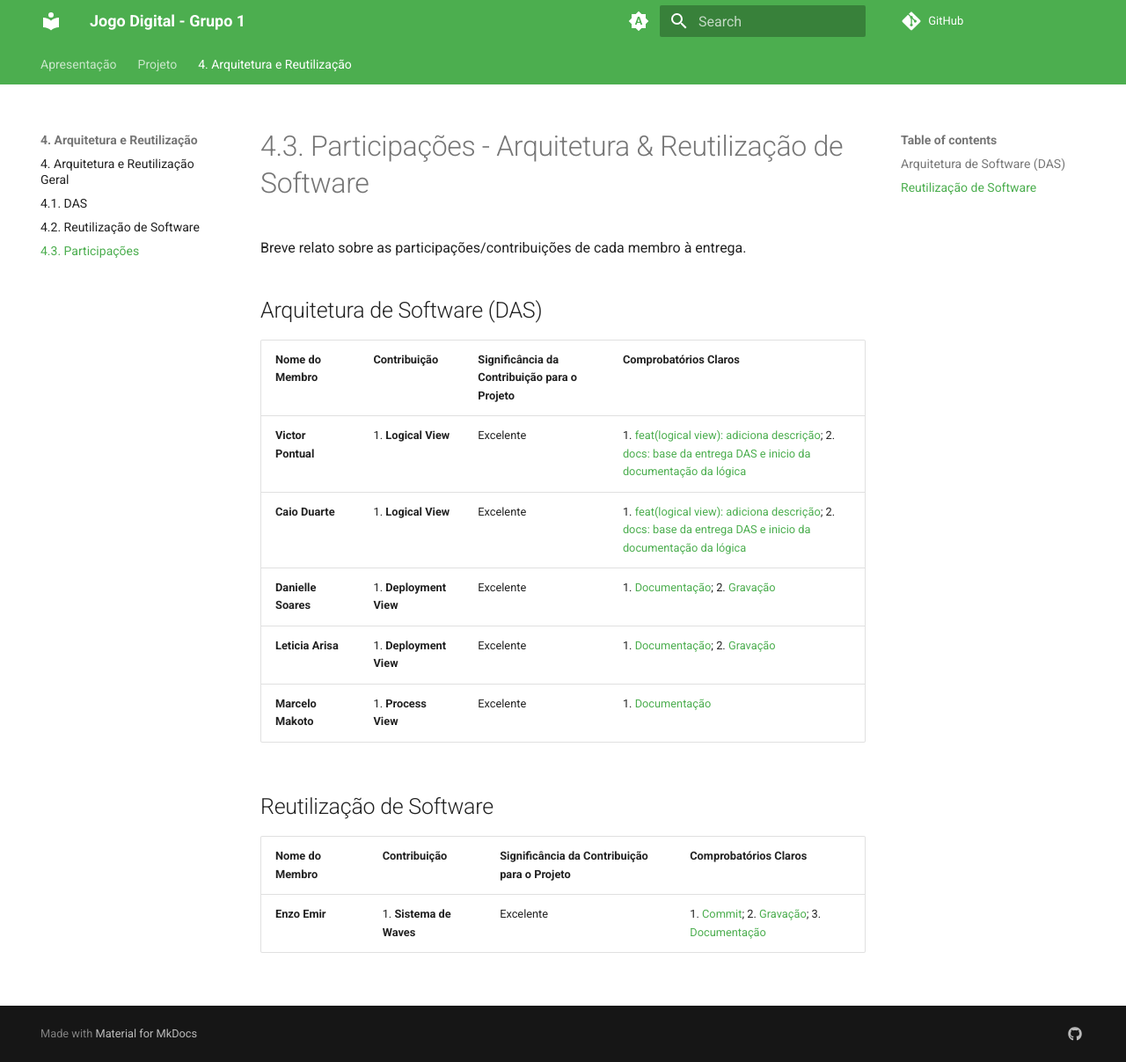
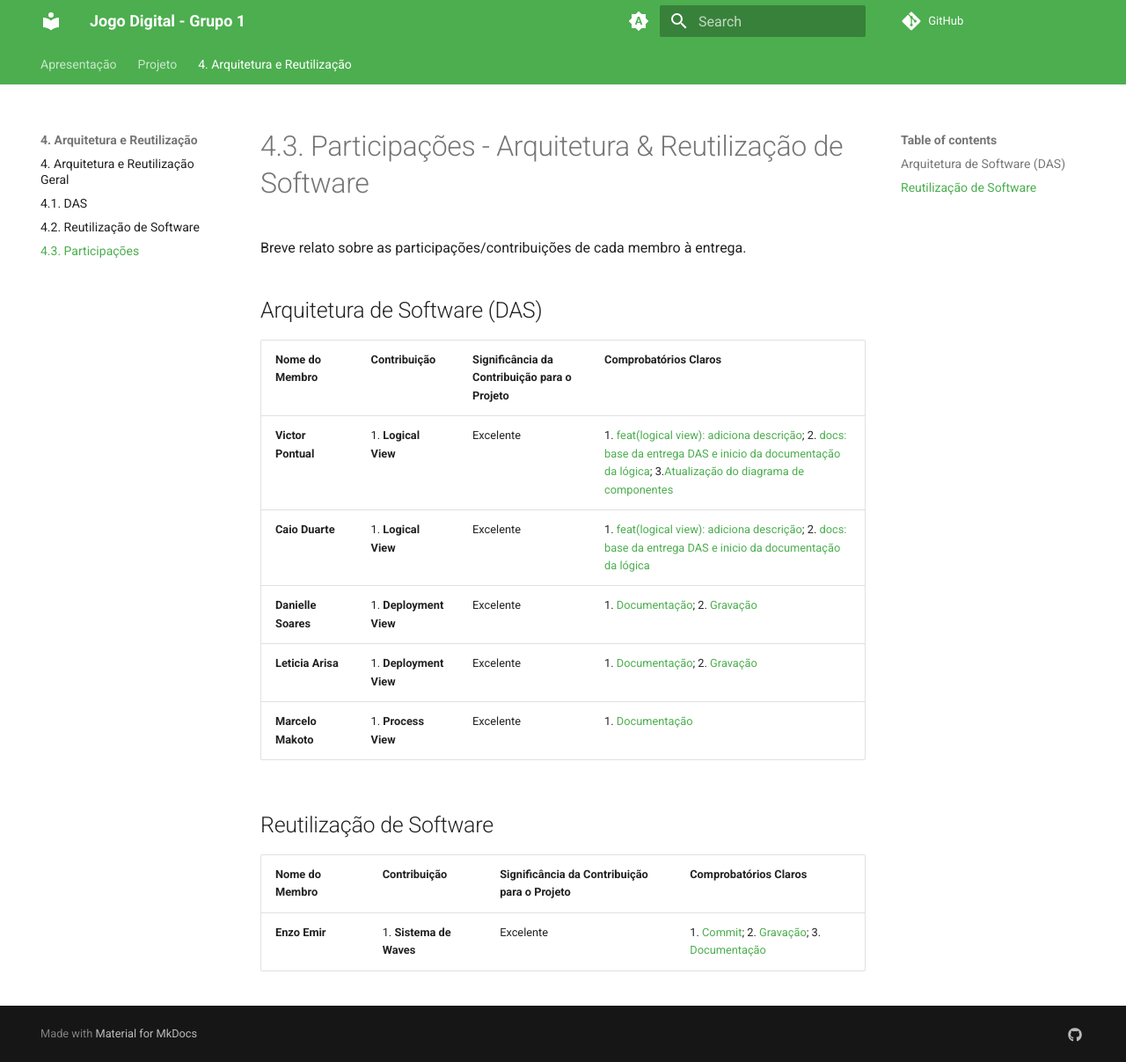
Before and after one commit to UnBArqDsw2025-2-Turma01/2025.2-T01-G1_JogoDigital_Entrega_04, an MkDocs documentation site: the page built from docs/ArquiteturaReutilizacao/4.3.Participacoes.md, in a window 1280 px wide and 1207 px high. Shown: the whole window at 88% size. Built offline with MkDocs 1.6.1 and Material for MkDocs 9.7.7, drawn with Linux system fonts in a browser that asks for light colours.

Commit message:
Update 4.3.Participacoes.md

```diff
--- a/docs/ArquiteturaReutilizacao/4.3.Participacoes.md
+++ b/docs/ArquiteturaReutilizacao/4.3.Participacoes.md
@@ -6,7 +6,7 @@ Breve relato sobre as participações/contribuições de cada membro à entrega.
 
 | Nome do Membro  | Contribuição | Significância da Contribuição para o Projeto | Comprobatórios Claros |
 | --------------- | ------------ | -------------------------------------------- | --------------------- |
-| **Victor Pontual**       | 1. **Logical View**   | Excelente  |  1. [feat(logical view): adiciona descrição](https://github.com/UnBArqDsw2025-2-Turma01/2025.2-T01-G1_JogoDigital_Entrega_04/commit/e89ae707d199ece031ef2d86169d623327b48d87); 2. [docs: base da entrega DAS e inicio da documentação da lógica](https://github.com/UnBArqDsw2025-2-Turma01/2025.2-T01-G1_JogoDigital_Entrega_04/commit/da5c2aa4233ab30fbbc358b4c3027f7bf0d09cf4) |
+| **Victor Pontual**       | 1. **Logical View**   | Excelente  |  1. [feat(logical view): adiciona descrição](https://github.com/UnBArqDsw2025-2-Turma01/2025.2-T01-G1_JogoDigital_Entrega_04/commit/e89ae707d199ece031ef2d86169d623327b48d87); 2. [docs: base da entrega DAS e inicio da documentação da lógica](https://github.com/UnBArqDsw2025-2-Turma01/2025.2-T01-G1_JogoDigital_Entrega_04/commit/da5c2aa4233ab30fbbc358b4c3027f7bf0d09cf4); 3.[Atualização do diagrama de componentes](https://drive.google.com/file/d/1NjdoLnLIhi-o5zN_1orfSybm8oEc6Rgs/view?usp=sharing) |
 | **Caio Duarte**       | 1. **Logical View**   | Excelente  |  1. [feat(logical view): adiciona descrição](https://github.com/UnBArqDsw2025-2-Turma01/2025.2-T01-G1_JogoDigital_Entrega_04/commit/e89ae707d199ece031ef2d86169d623327b48d87); 2. [docs: base da entrega DAS e inicio da documentação da lógica](https://github.com/UnBArqDsw2025-2-Turma01/2025.2-T01-G1_JogoDigital_Entrega_04/commit/da5c2aa4233ab30fbbc358b4c3027f7bf0d09cf4) |
 | **Danielle Soares**       | 1. **Deployment View**   | Excelente  |  1. [Documentação](https://github.com/UnBArqDsw2025-2-Turma01/2025.2-T01-G1_JogoDigital_Entrega_04/commit/68a2768d134b97e5a43e83019601817f90b3fbfe); 2. [Gravação](https://www.youtube.com/watch?v=bx9YL1UkHjs)  |
 | **Leticia Arisa**       | 1. **Deployment View**   | Excelente  |  1. [Documentação](https://github.com/UnBArqDsw2025-2-Turma01/2025.2-T01-G1_JogoDigital_Entrega_04/commit/68a2768d134b97e5a43e83019601817f90b3fbfe); 2. [Gravação](https://www.youtube.com/watch?v=bx9YL1UkHjs)  |
```
